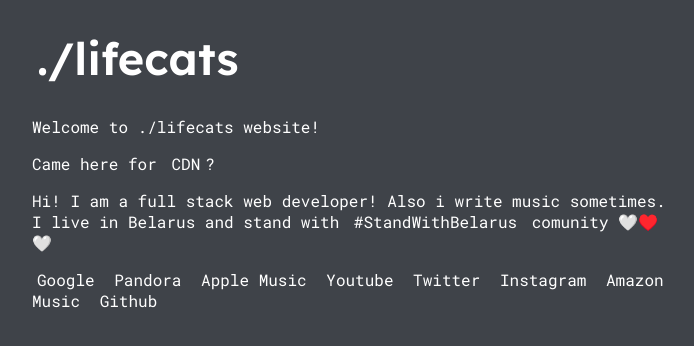
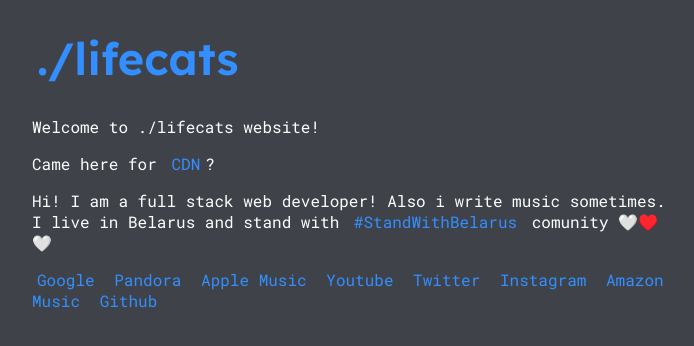
Before and after one commit to ivanio69/lifecats-web, a Next.js app: page / in a window 1280 px wide. Shown: the top 346 px of the page, without its empty margins (288-982 px from the left). Built offline with nearby package versions, Linux system fonts and the light colour scheme.

Commit message:
Fix links

```diff
--- a/pages/main.css
+++ b/pages/main.css
@@ -39,7 +39,7 @@ body {
 
 a {
   text-decoration: none;
-  color: #338fff;
+  color: #338fff !important;
   padding: 5px;
 }
 
```
